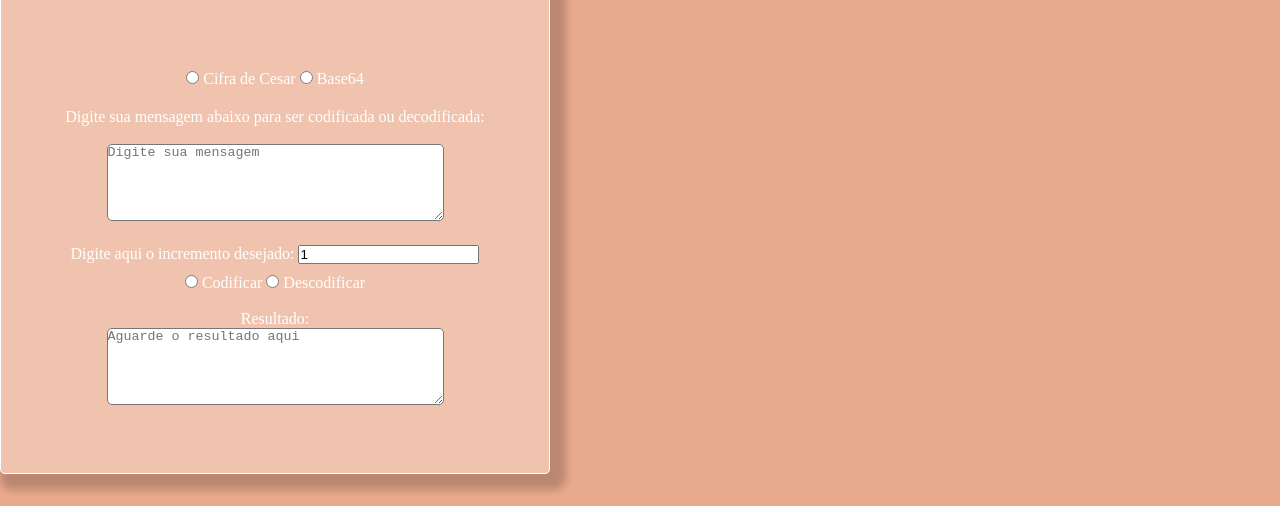
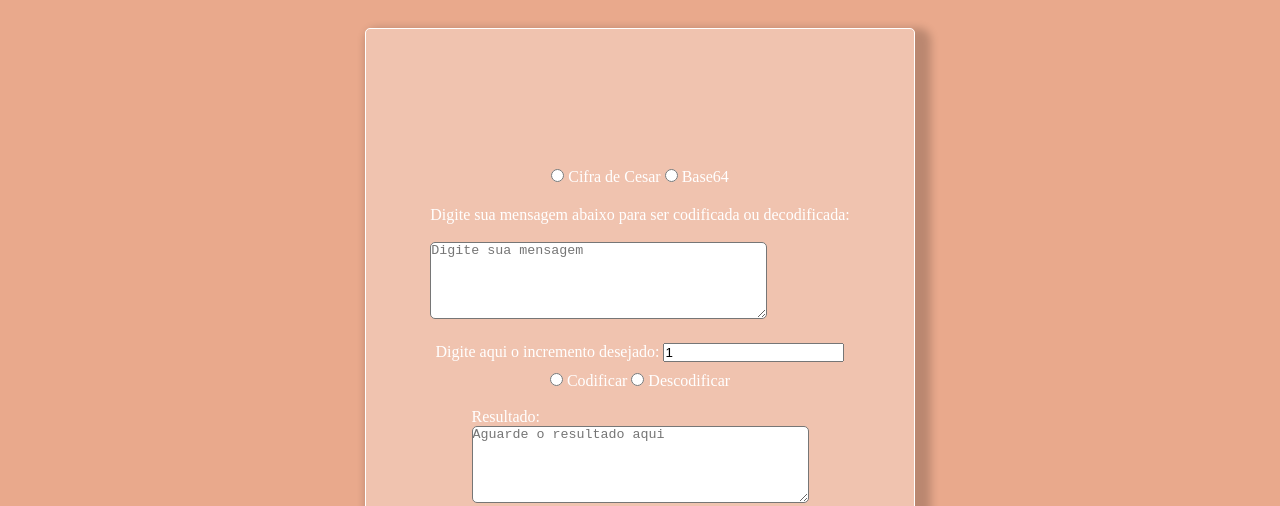
Before and after one commit to ZoeDoceAmarga/Projeto-Individual02-Modulo2, a plain HTML site: page index.html in a window 1280 px wide. Shown: the part 92-598 px from the top of the page. Drawn offline with Linux system fonts and the light colour scheme.

Commit message:
centralização do conteúdo

```diff
--- a/css/style.css
+++ b/css/style.css
@@ -11,6 +11,16 @@ body{
     justify-items: center;
     justify-content: center;
     background-color: rgba(219, 114, 65, 0.603);
+}
+main{
+    display: flex;
+    flex-direction: column;
+    justify-content: center;
+    width: 100vw;
+    height: 100vh;
+    align-items: center;
+
+
 }
 header{
     margin-top: 40px;
@@ -34,17 +44,16 @@ header{
 }
 form{
     display: flex;
+    flex-direction: column;
+    justify-content: center;
+    align-items: center;
     width: 550px;
+    height: 600px;
     background-color: rgb(255, 255, 255, 0.3);
-    flex-direction: column;
-    align-content: center;
-    justify-items: center;
-    justify-content: center;
     padding: 5%;
     border: 1px solid white;
     border-radius: 5px;
     box-shadow: 8px 8px 8px 8px rgb(0 0 0 / 20%);
-    text-align: center;
     color: #fff;
 }
 .caixa{
@@ -57,6 +66,3 @@ form{
     background-color: antiquewhite;
 
 }
-#footer a:hover{
-
-}
```
